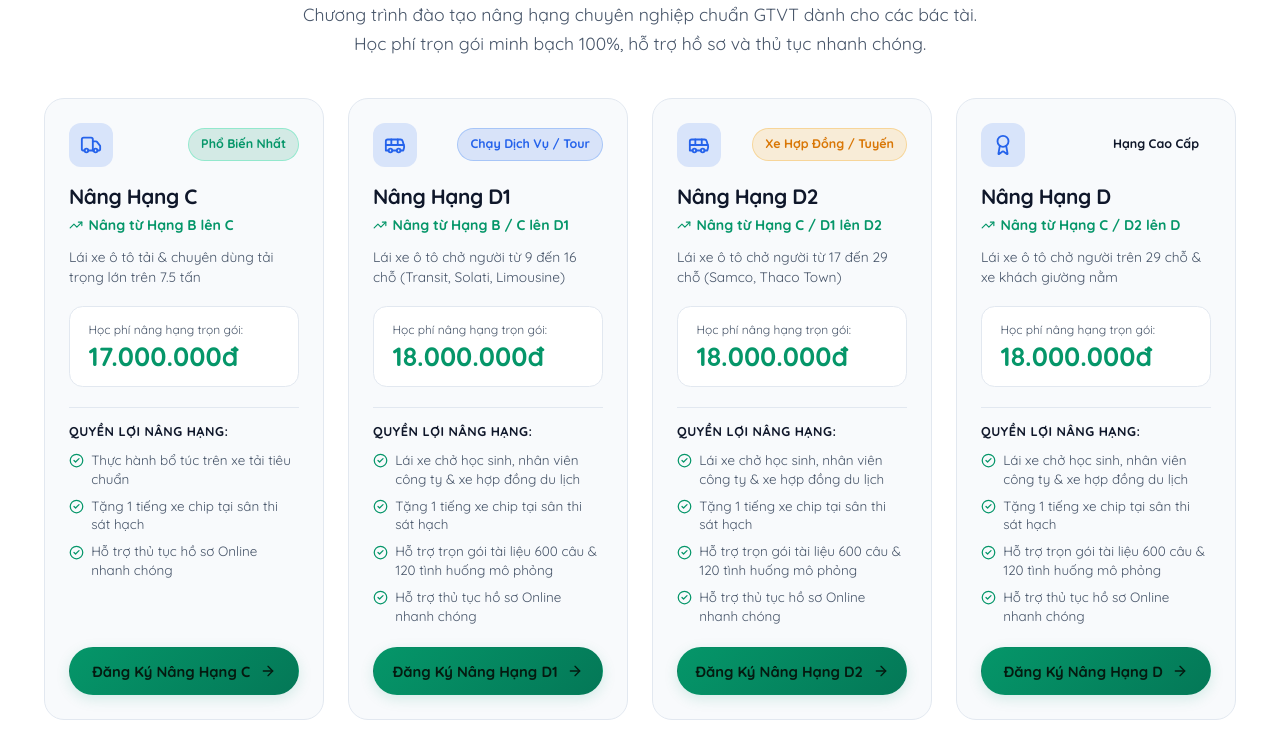
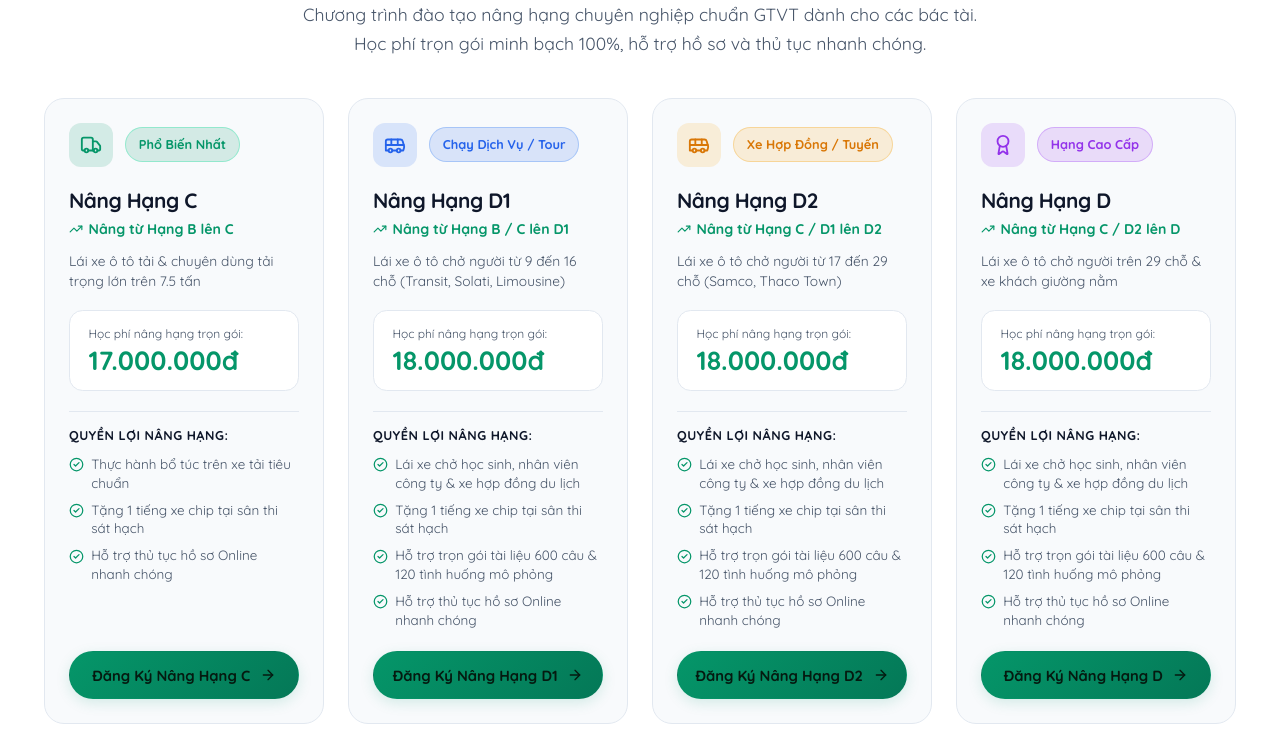
Before and after one commit to thayhongdaylai-hub/thayhongdaylai, a React (Vite) app: page / in a window 1280 px wide. Shown: the part 2200-2944 px from the top of the page. Built offline with nearby package versions, Linux system fonts and the light colour scheme; a web font is replaced by a local one.

Commit message:
thayhongdaylai

```diff
--- a/preview.html
+++ b/preview.html
@@ -108,6 +108,11 @@
     .badge { display: inline-flex; align-items: center; gap: 0.4rem; padding: 0.35rem 0.9rem; border-radius: 9999px; font-size: 0.85rem; font-weight: 600; }
     .badge-emerald { background: var(--accent-emerald-glow); color: var(--accent-emerald); border: 1px solid rgba(0, 229, 153, 0.3); }
     .badge-blue { background: var(--accent-blue-glow); color: var(--accent-blue); border: 1px solid rgba(59, 130, 246, 0.3); }
+    .badge-purple {
+      background: rgba(168, 85, 247, 0.18);
+      color: #A855F7;
+      border: 1px solid rgba(168, 85, 247, 0.35);
+    }
     .badge-orange { background: rgba(245, 158, 11, 0.15); color: var(--accent-orange); border: 1px solid rgba(245, 158, 11, 0.3); }
 
     .text-gradient { background: linear-gradient(135deg, var(--accent-emerald) 0%, var(--accent-blue) 100%); -webkit-background-clip: text; -webkit-text-fill-color: transparent; }
--- a/src/components/UpgradePackages.jsx
+++ b/src/components/UpgradePackages.jsx
@@ -22,6 +22,8 @@ export default function UpgradePackages({ onSelectUpgrade }) {
       badge: 'Phổ Biến Nhất',
       badgeColor: 'badge-emerald',
       icon: Truck,
+      iconColor: 'var(--accent-emerald)',
+      iconBg: 'var(--accent-emerald-glow)',
       features: [
         'Thực hành bổ túc trên xe tải tiêu chuẩn',
         'Tặng 1 tiếng xe chip tại sân thi sát hạch',
@@ -39,6 +41,8 @@ export default function UpgradePackages({ onSelectUpgrade }) {
       badge: 'Chạy Dịch Vụ / Tour',
       badgeColor: 'badge-blue',
       icon: Bus,
+      iconColor: 'var(--accent-blue)',
+      iconBg: 'var(--accent-blue-glow)',
       features: [
         'Lái xe chở học sinh, nhân viên công ty & xe hợp đồng du lịch',
         'Tặng 1 tiếng xe chip tại sân thi sát hạch',
@@ -57,6 +61,8 @@ export default function UpgradePackages({ onSelectUpgrade }) {
       badge: 'Xe Hợp Đồng / Tuyến',
       badgeColor: 'badge-orange',
       icon: Bus,
+      iconColor: 'var(--accent-orange)',
+      iconBg: 'rgba(245, 158, 11, 0.15)',
       features: [
         'Lái xe chở học sinh, nhân viên công ty & xe hợp đồng du lịch',
         'Tặng 1 tiếng xe chip tại sân thi sát hạch',
@@ -75,6 +81,8 @@ export default function UpgradePackages({ onSelectUpgrade }) {
       badge: 'Hạng Cao Cấp',
       badgeColor: 'badge-purple',
       icon: Award,
+      iconColor: 'var(--accent-purple)',
+      iconBg: 'var(--accent-purple-glow)',
       features: [
         'Lái xe chở học sinh, nhân viên công ty & xe hợp đồng du lịch',
         'Tặng 1 tiếng xe chip tại sân thi sát hạch',
@@ -93,6 +101,8 @@ export default function UpgradePackages({ onSelectUpgrade }) {
       badge: 'Thu Nhập Cao',
       badgeColor: 'badge-emerald',
       icon: Truck,
+      iconColor: 'var(--accent-emerald)',
+      iconBg: 'var(--accent-emerald-glow)',
       features: [
         'Lái đầu kéo container chuyên dụng',
         'Kỹ năng ghép rơ-moóc, lùi chuồng hẹp và quay đầu an toàn',
@@ -148,29 +158,29 @@ export default function UpgradePackages({ onSelectUpgrade }) {
                 }}
               >
                 <div>
-                  {/* Top Header: Icon & Badge */}
+                  {/* Top Header: Icon & Badge sitting closely side-by-side */}
                   <div style={{
                     display: 'flex',
                     alignItems: 'center',
-                    justifyContent: 'space-between',
-                    marginBottom: '1rem'
+                    gap: '0.75rem',
+                    marginBottom: '1.25rem'
                   }}>
                     <div style={{
                       width: '44px',
                       height: '44px',
                       borderRadius: '12px',
-                      background: 'var(--accent-blue-glow)',
+                      background: item.iconBg || 'var(--accent-blue-glow)',
                       display: 'flex',
                       alignItems: 'center',
                       justifyContent: 'center',
                       flexShrink: 0
                     }}>
-                      <IconComponent size={22} color="var(--accent-blue)" />
+                      <IconComponent size={22} color={item.iconColor || 'var(--accent-blue)'} />
                     </div>
                     <span className={`badge ${item.badgeColor}`} style={{
-                      fontSize: '0.78rem',
+                      fontSize: '0.8rem',
                       fontWeight: 800,
-                      padding: '0.35rem 0.75rem',
+                      padding: '0.35rem 0.8rem',
                       borderRadius: '9999px'
                     }}>
                       {item.badge}
--- a/src/index.css
+++ b/src/index.css
@@ -24,6 +24,8 @@
   --accent-blue: #3B82F6;
   --accent-blue-glow: rgba(59, 130, 246, 0.25);
   --accent-orange: #F59E0B;
+  --accent-purple: #A855F7;
+  --accent-purple-glow: rgba(168, 85, 247, 0.22);
   --accent-red: #EF4444;
 
   --gradient-emerald: linear-gradient(135deg, #00E599 0%, #00B377 100%);
@@ -60,6 +62,8 @@
   --accent-blue: #2563EB;
   --accent-blue-glow: rgba(37, 99, 235, 0.15);
   --accent-orange: #D97706;
+  --accent-purple: #9333EA;
+  --accent-purple-glow: rgba(147, 51, 234, 0.15);
   --accent-red: #DC2626;
 
   --gradient-emerald: linear-gradient(135deg, #059669 0%, #047857 100%);
@@ -207,6 +211,12 @@ button, input, select, textarea {
   background: rgba(245, 158, 11, 0.15);
   color: var(--accent-orange);
   border: 1px solid rgba(245, 158, 11, 0.3);
+}
+
+.badge-purple {
+  background: var(--accent-purple-glow);
+  color: var(--accent-purple);
+  border: 1px solid rgba(168, 85, 247, 0.35);
 }
 
 /* Gradient Text */
```
